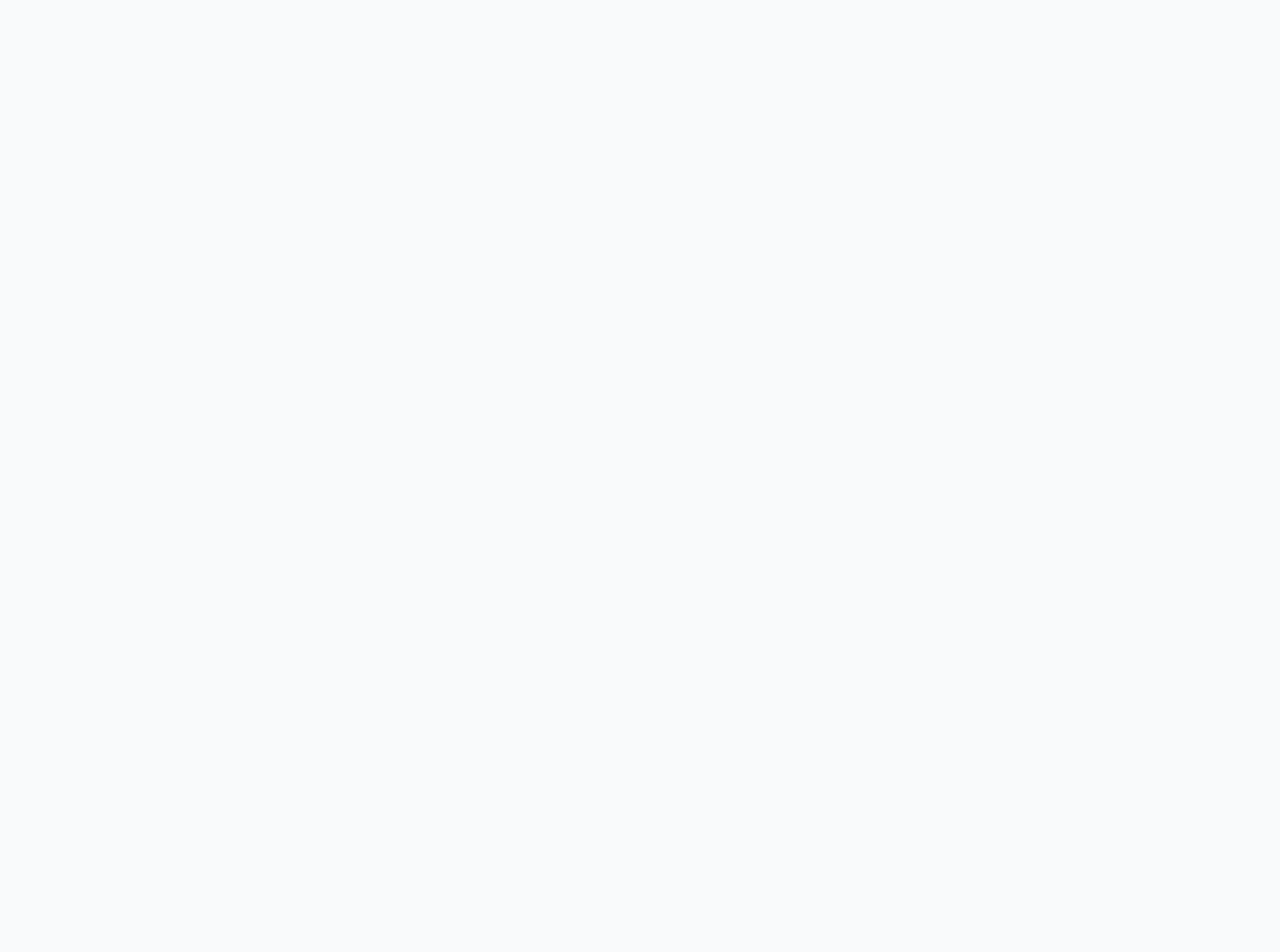
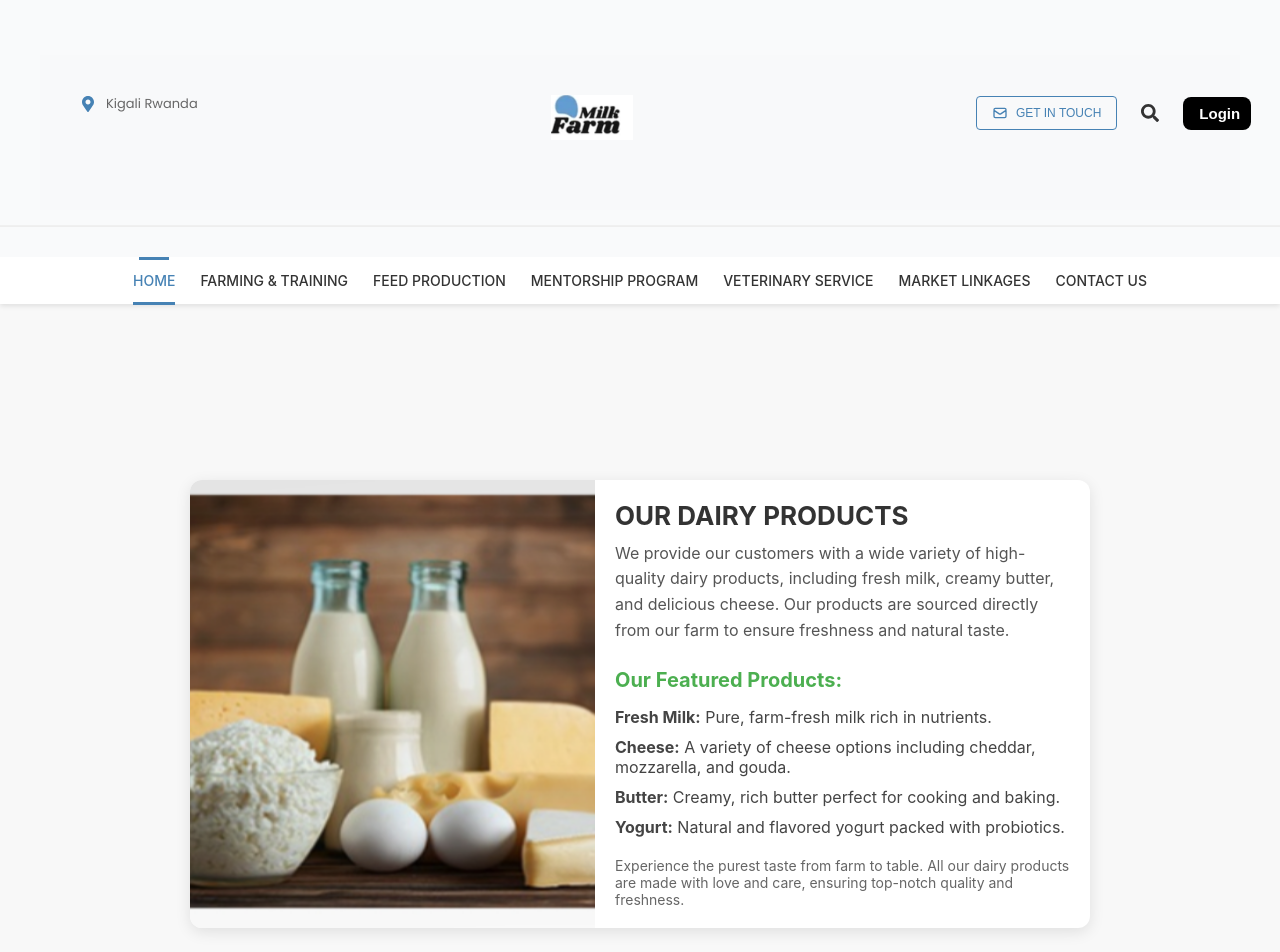
Before and after one commit to chrisumurerwa/MilkFarm_FrontEnd, a React (Vite) app: page /single-product in a window 1280 px wide. Before the commit this address had no page. Shown: the top 952 px of the page. Before the commit the page ends 800 px from the top, so only its background shows below. Built offline with nearby package versions, Linux system fonts and the light colour scheme.

Commit message:
added content

```diff
--- a/src/App.jsx
+++ b/src/App.jsx
@@ -14,6 +14,9 @@ import Main from "./Dashboard/components/Main";
 import GetInTouch from "./Components/GetInTouch";
 import Search from "./Components/Search";
 import DashboardLayout from "./Dashboard/components/DashboardLayout";
+import SingleAppointment from "./Components/SingleAppointment";
+import SingleProduct from "./Components/SingleProduct";
+// import SingleFarm from "./Components/SingleFarm";
 
 import Users from "./Dashboard/components/Users";
 import Milkproduction from "./Dashboard/components/Milkproduction";
@@ -34,9 +37,12 @@ function App() {
               <Route path="/Mentorship" element={<Mentorship/>}/>
               <Route path="/Contact" element={<Contact />} />
               <Route path="/Veterinary" element={<Veterinary/>}/>
+              <Route path="/SingleAppointment" element={<SingleAppointment/>}/>
               <Route path="/MarketLinkages" element={<MarketLinkagesPage/>}/>
               <Route path="/GetInTouch" element={<GetInTouch/>}/>
               <Route path="/Search" element={<Search/>}/>
+              <Route path="/single-product" element={<SingleProduct/>}/>
+              {/* <Route path="/single-farm" element={<SingleFarm/>}/> */}
             </Route>
 
             <Route path="/Login" element={<Login/>} />
--- a/src/Components/Farming.jsx
+++ b/src/Components/Farming.jsx
@@ -7,6 +7,7 @@ import Image4 from '../assets/milk.jpeg';
 import Image5 from'../assets/cheese.jpeg';
 import Image6 from '../assets/special cheese.jpeg';
 import Image7 from '../assets/milkbottle.jpg';
+import { Link } from 'react-router-dom';
 const Farming = () => {
   return (
     <div className="farming-container">
@@ -19,13 +20,15 @@ const Farming = () => {
 
           <h3>OUR PRODUCTS</h3>
           <p>We provide our customers with a wide variety of dairy products, from  milk-farm to butter and cheese.</p>
-          <button>READ MORE</button>
+         <Link to="/single-product"> <button>READ MORE</button>
+         </Link>
         </div>
         <div className="info-card">
          <img src={Image2} alt='contact' className='image'/>
           <h3>WHY MILK-FARM?</h3>
           <p>We believe it's the best way to inspire our community to try useful & natural products, which we hope they like.</p>
-          <button>READ MORE</button>
+          < Link to="/single-farm"><button>READ MORE</button>
+          </Link>
         </div>
         <div className="info-card">
          <img src={Image3} alt='contact' className='image'/>
--- a/src/Components/Navbar.jsx
+++ b/src/Components/Navbar.jsx
@@ -33,7 +33,7 @@ const Navbar = () => {
             </button>
             </Link>
 
-           <Link TO="search-btn"> <button className="search-btn">
+           <Link to ="/Search"> <button className="search-btn">
               <FaSearch />
             </button>
             </Link>
--- /dev/null
+++ b/src/Components/SingleAppointment.jsx
@@ -0,0 +1,29 @@
+import React from 'react';
+import { useParams } from 'react-router-dom';
+import '../styles/SingleAppointment.css';
+
+function SingleAppointment() {
+  const { id } = useParams(); // Assuming appointments have unique IDs
+
+  return (
+    <div className="appointmentcontainer">
+      <h2>Book Veterinary Appointment</h2>
+      <div className="appointment-details">
+        <p><strong>Appointment ID:</strong> {id}</p>
+        <label htmlFor="service">Select Service:</label>
+        <select id="service" className="service-dropdown">
+          <option value="checkup">General Checkup</option>
+          <option value="treatment">Treatment</option>
+          <option value="consultation">Consultation</option>
+        </select>
+        <label htmlFor="date">Select Date:</label>
+        <input type="date" id="date" className="date-picker" />
+        <label htmlFor="time">Select Time:</label>
+        <input type="time" id="time" className="time-picker" />
+        <button className="book-btn">Book Appointment</button>
+      </div>
+    </div>
+  );
+}
+
+export default SingleAppointment;
--- a/src/Components/SingleProduct.jsx
+++ b/src/Components/SingleProduct.jsx
@@ -0,0 +1,32 @@
+import React from 'react';
+import '../styles/SingleProduct.css';
+import Image from '../assets/p1.png';
+function SingleProduct() {
+  return (
+    <div className="product-container">
+      <div className="product-content">
+        <img src={Image}alt="Milk and Cheese" className="product-image" />
+        <div className="product-details">
+          <h2 className="product-title">OUR DAIRY PRODUCTS</h2>
+          <p className="product-description">
+            We provide our customers with a wide variety of high-quality dairy products, including fresh milk, creamy butter, and delicious cheese.
+            Our products are sourced directly from our farm to ensure freshness and natural taste.
+          </p>
+          <h3 className="product-subtitle">Our Featured Products:</h3>
+          <ul className="product-list">
+            <li><strong>Fresh Milk:</strong> Pure, farm-fresh milk rich in nutrients.</li>
+            <li><strong>Cheese:</strong> A variety of cheese options including cheddar, mozzarella, and gouda.</li>
+            <li><strong>Butter:</strong> Creamy, rich butter perfect for cooking and baking.</li>
+            <li><strong>Yogurt:</strong> Natural and flavored yogurt packed with probiotics.</li>
+          </ul>
+          <p className="product-note">
+            Experience the purest taste from farm to table. All our dairy products are made with love and care, ensuring top-notch quality and freshness.
+          </p>
+
+        </div>
+      </div>
+    </div>
+  );
+}
+
+export default SingleProduct;
--- a/src/Components/Veterinary.jsx
+++ b/src/Components/Veterinary.jsx
@@ -1,5 +1,6 @@
 import React from 'react';
 import '../Styles/Veterinary.css';
+import { Link } from 'react-router-dom';
 // import vetImage from '../assets/veterinary-image.jpg'; // Import your veterinary image
 
 function Veterinary() {
@@ -76,7 +77,8 @@ function Veterinary() {
                 <span className="contact-value">Monday-Friday: 8am-5pm<br />Weekend Emergency Service Available</span>
               </div>
             </div>
-            <button className="contact-button">Schedule an Appointment</button>
+            <Link to="/SingleAppointment"><button className="contact-button">Schedule an Appointment</button>
+            </Link>
           </div>
         </div>
       </div>
--- /dev/null
+++ b/src/Styles/SingleAppointment.css
@@ -0,0 +1,45 @@
+.appointmentcontainer {
+    max-width: 500px;
+    margin: 20px auto;
+    padding: 20px;
+    background: #f9f9f9;
+    border-radius: 10px;
+    box-shadow: 0px 4px 10px rgba(0, 0, 0, 0.1);
+    text-align: center;
+  }
+
+  .appointmentcontainer h2 {
+    color: #4CAF50;
+  }
+
+  .appointment-details {
+    display: flex;
+    flex-direction: column;
+    gap: 10px;
+  }
+
+  label {
+    font-weight: bold;
+  }
+
+  .service-dropdown, .date-picker, .time-picker {
+    width: 100%;
+    padding: 8px;
+    border: 1px solid #ccc;
+    border-radius: 5px;
+  }
+
+  .book-btn {
+    margin-top: 15px;
+    padding: 10px;
+    background: #4CAF50;
+    color: white;
+    border: none;
+    cursor: pointer;
+    border-radius: 5px;
+    font-size: 16px;
+  }
+
+  .book-btn:hover {
+    background: #45a049;
+  }
--- /dev/null
+++ b/src/Styles/SingleProduct.css
@@ -0,0 +1,115 @@
+/* General container styling */
+.product-container {
+    display: flex;
+    justify-content: center;
+    align-items: center;
+    min-height: 100vh;
+    background-color: #f8f8f8;
+    padding: 20px;
+}
+
+/* Content Layout */
+.product-content {
+    display: flex;
+    background: white;
+    border-radius: 12px;
+    box-shadow: 0px 4px 15px rgba(0, 0, 0, 0.1);
+    overflow: hidden;
+    max-width: 900px;
+    width: 100%;
+}
+
+/* Image Styling */
+.product-image {
+    width: 45%;
+    object-fit: cover;
+    height: auto;
+}
+
+/* Details Section */
+.product-details {
+    padding: 20px;
+    width: 55%;
+    display: flex;
+    flex-direction: column;
+    justify-content: center;
+}
+
+/* Titles & Descriptions */
+.product-title {
+    font-size: 26px;
+    font-weight: bold;
+    color: #333;
+    margin-bottom: 10px;
+}
+
+.product-description {
+    font-size: 16px;
+    color: #555;
+    line-height: 1.6;
+    margin-bottom: 10px;
+}
+
+.product-subtitle {
+    font-size: 20px;
+    font-weight: bold;
+    color: #4CAF50;
+    margin-top: 15px;
+}
+
+/* Product List */
+.product-list {
+    list-style: none;
+    padding: 0;
+    margin-top: 10px;
+}
+
+.product-list li {
+    font-size: 16px;
+    padding: 5px 0;
+    color: #444;
+}
+
+/* Note */
+.product-note {
+    font-size: 14px;
+    color: #666;
+    margin-top: 15px;
+}
+
+/* Explore More Button */
+.read-more {
+    display: inline-block;
+    margin-top: 20px;
+    font-size: 16px;
+    color: white;
+    background-color: #4CAF50;
+    padding: 12px 18px;
+    border-radius: 6px;
+    text-decoration: none;
+    font-weight: bold;
+    transition: background 0.3s;
+    text-align: center;
+}
+
+.read-more:hover {
+    background-color: #45a049;
+}
+
+/* Responsive Design */
+@media screen and (max-width: 768px) {
+    .product-content {
+        flex-direction: column;
+        max-width: 100%;
+    }
+
+    .product-image {
+        width: 100%;
+        height: 250px;
+    }
+
+    .product-details {
+        width: 100%;
+        padding: 15px;
+    }
+}
```
Also changed, not shown: src/Dashboard/components/Sidebar.jsx (+20 -1 lines), src/Components/SingleFarm.jsx (added), src/Styles/SingleFarm.css (added).
